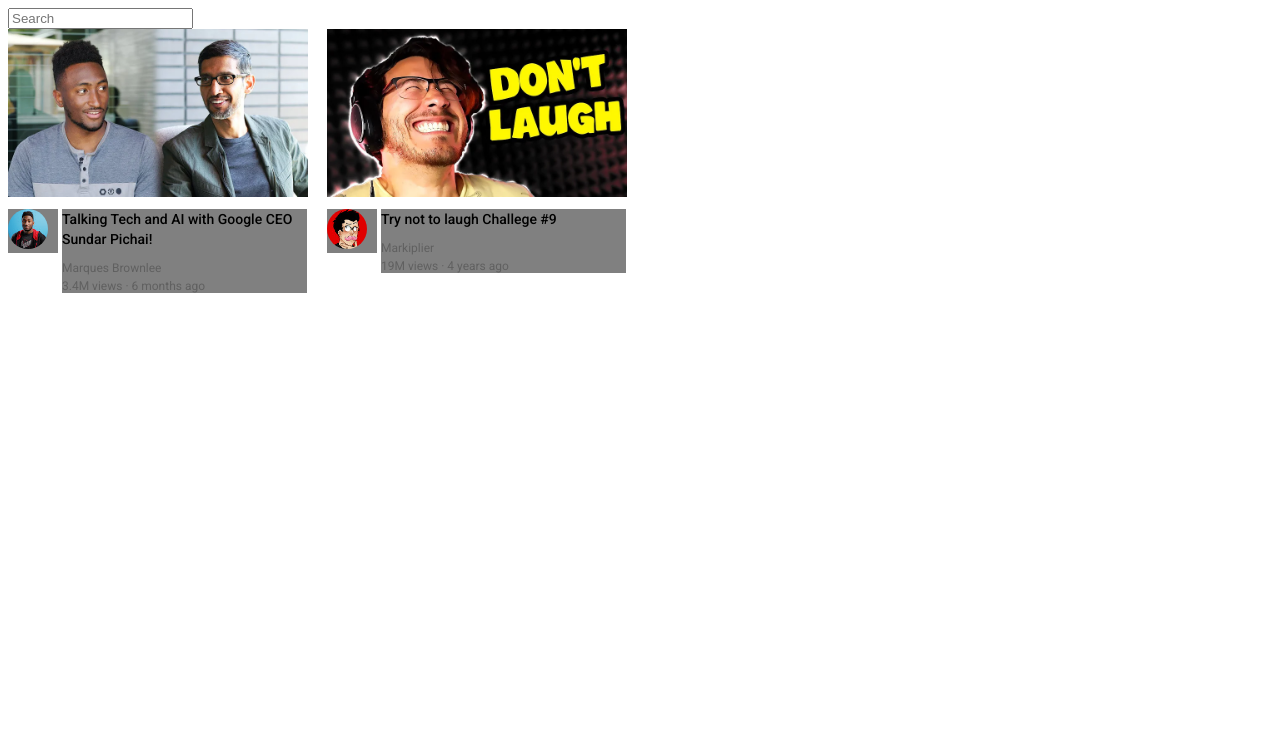
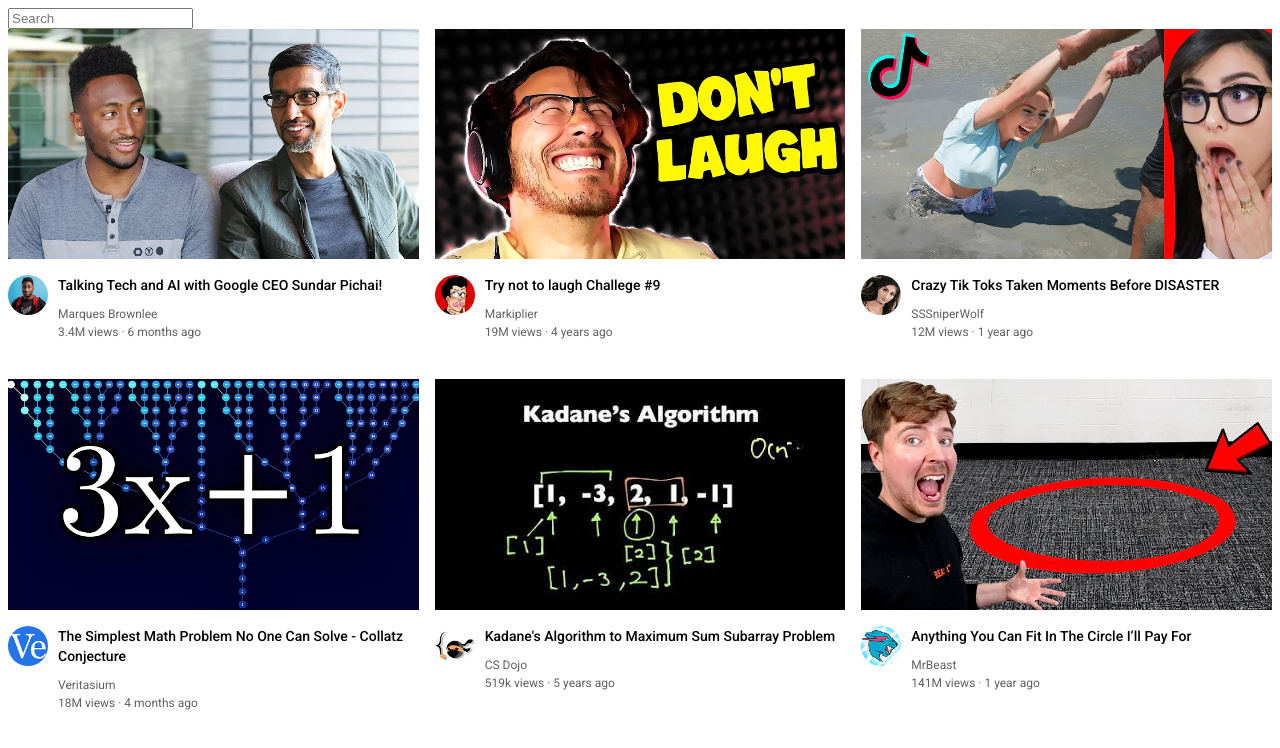
Before and after one commit to SantiagoMotato/masterpractice, a plain HTML site: page youtube.html in a window 1280 px wide. Drawn offline with Linux system fonts and the light colour scheme.

Commit message:
Master Practice Upload

```diff
--- a/css/youtube.css
+++ b/css/youtube.css
@@ -1,11 +1,10 @@
 p{
-    font-family: Roboto, arial;  /* This syntax with a comma is called a "font stack", where it sets up a back-up font, in case the "Roboto" font fails to load from Google, then it will fall back to a back-up font which is the "Arial" font. */
+   font-family: Roboto, arial;  /* This syntax with a comma is called a "font stack", where it sets up a back-up font, in case the "Roboto" font fails to load from Google, then it will fall back to a back-up font which is the "Arial" font. */
     margin-top: 0;
     margin-bottom: 0;
 }
 .thumbnail-1{
-    width: 300px;
-    display: block;
+    width: 100%;
 }
 .search-bar{
     display: block;
@@ -20,22 +19,9 @@ p{
 /* Lesson 9
 div Element = division = just a box.  By default, the div is a block element */
 
-.video-preview{
-    display: inline-block;
-    width: 300px;
-    vertical-align: top;  /* This code is used to align elements on the same line where they are on */
-    margin-right: 15px;
-}
-.channel-picture{
-    display: inline-block;
-    width: 50px;    /*  it shares the same "width" as for the "profile-picture" does too, because the "channel-picture" container has a width of 50px, so the "profile-picture" has to have the same dimesions, so the image can fit in properly  */
-    vertical-align: top;
-    background-color: gray;
-}
-.video-info{
-    display: inline-block;
-    width: 245px;
-    background-color: gray;
+.video-info-grid{
+    display: grid;
+    grid-template-columns: 50px 1fr;
 }
 .profile-picture{
     width: 40px;    /*  "width: 100%;" This is a better way to give a " width" to the image instead of "width:50px", because the image will take up the entire space of its container.
@@ -52,3 +38,9 @@ div Element = division = just a box.  By default, the div is a block element */
 .video-author{
     margin-bottom: 4px;
 }
+.video-grid{
+    display: grid;
+    grid-template-columns: 1fr 1fr 1fr;
+    column-gap: 16px;
+    row-gap: 40px;
+}
--- a/youtube.html
+++ b/youtube.html
@@ -9,17 +9,20 @@
     <link rel="preconnect" href="https://fonts.googleapis.com">
     <link rel="preconnect" href="https://fonts.gstatic.com" crossorigin>
     <link href="https://fonts.googleapis.com/css2?family=Dancing+Script:wght@700&family=Press+Start+2P&family=Roboto:wght@400;500;700&display=swap" rel="stylesheet">
+    <link rel="icon" href="icon_titles/free-youtube-logo-icon-2431-thumb.png">
 </head>
 <body>
 
     <input class="search-bar" type="text" placeholder="Search">
+
+    <div class="video-grid">
 
         <div class="video-preview">
             <div class="thumbnail-row">
                 <img class="thumbnail-1" src="thumbnails/thumbnail-1.webp" alt="">
             </div>
 
-        <div>
+            <div class="video-info-grid">
                 <!-- The "channel-picture" and "video-info" div are the Horizontal Layout -->
                 <div class="channel-picture">      <!-- This is Horizontal Layout (inline/block elements) -->
                     <img class="profile-picture" src="channel-picture/channel-1.jpeg">
@@ -29,7 +32,6 @@
                     <p class="video-author">Marques Brownlee</p>
                     <p class="video-stats">3.4M views &#183; 6 months ago</p>
                 </div>
-
             </div>
         </div>
 
@@ -39,6 +41,7 @@
                 <img class="thumbnail-1" src="thumbnails/thumbnail-2.webp" alt="">
             </div>
 
+            <div class="video-info-grid">
                 <div class="channel-picture">
                     <img class="profile-picture" src="channel-picture/channel-2.jpeg">
                 </div>
@@ -48,6 +51,81 @@
                     <p class="video-stats">19M views &#183; 4 years ago</p>
                 </div>
             </div>
+        </div>
+
+        <div class="video-preview">
+            <div class="thumbnail-row">
+                <img class="thumbnail-1" src="thumbnails/thumbnail-3.webp" alt="">
+            </div>
+
+            <div class="video-info-grid">
+                <!-- The "channel-picture" and "video-info" div are the Horizontal Layout -->
+                <div class="channel-picture">      <!-- This is Horizontal Layout (inline/block elements) -->
+                    <img class="profile-picture" src="channel-picture/channel-3.jpeg">
+                </div>
+                <div class="video-info">      <!-- This is Horizontal Layout (inline/block elements) -->
+                    <p class="video-title">Crazy Tik Toks Taken Moments Before DISASTER</p>
+                    <p class="video-author">SSSniperWolf</p>
+                    <p class="video-stats">12M views &#183; 1 year ago</p>
+                </div>
+
+            </div>
+        </div>
+
+        <div class="video-preview">
+            <div class="thumbnail-row">
+                <img class="thumbnail-1" src="thumbnails/thumbnail-4.webp" alt="">
+            </div>
+
+            <div class="video-info-grid">
+                <div class="channel-picture">
+                    <img class="profile-picture" src="channel-picture/channel-4.jpeg">
+                </div>
+                <div class="video-info">
+                    <p class="video-title">The Simplest Math Problem No One Can Solve - Collatz Conjecture</p>
+                    <p class="video-author">Veritasium</p>
+                    <p class="video-stats">18M views &#183; 4 months ago</p>
+                </div>
+            </div>
+        </div>
+
+        <div class="video-preview">
+            <div class="thumbnail-row">
+                <img class="thumbnail-1" src="thumbnails/thumbnail-5.webp" alt="">
+            </div>
+
+            <div class="video-info-grid">
+                <!-- The "channel-picture" and "video-info" div are the Horizontal Layout -->
+                <div class="channel-picture">      <!-- This is Horizontal Layout (inline/block elements) -->
+                    <img class="profile-picture" src="channel-picture/channel-5.jpeg">
+                </div>
+                <div class="video-info">      <!-- This is Horizontal Layout (inline/block elements) -->
+                    <p class="video-title">Kadane's Algorithm to Maximum Sum Subarray Problem</p>
+                    <p class="video-author">CS Dojo</p>
+                    <p class="video-stats">519k views &#183; 5 years ago</p>
+                </div>
+
+            </div>
+        </div>
+
+        <div class="video-preview">
+            <div class="thumbnail-row">
+                <img class="thumbnail-1" src="thumbnails/thumbnail-6.webp" alt="">
+            </div>
+
+            <div class="video-info-grid">
+                <div class="channel-picture">
+                    <img class="profile-picture" src="channel-picture/channel-6.jpeg">
+                </div>
+                <div class="video-info">
+                    <p class="video-title">Anything You Can Fit In The Circle I’ll Pay For</p>
+                    <p class="video-author">MrBeast</p>
+                    <p class="video-stats">141M views &#183; 1 year ago</p>
+                </div>
+            </div>
+        </div>
+
+    </div>
 
 </body>
 </html>
```
Also changed, not shown: grid.html (+42 -3 lines), channel-picture/channel-3.jpeg (added), channel-picture/channel-4.jpeg (added), channel-picture/channel-5.jpeg (added), channel-picture/channel-6.jpeg (added), icon_titles/free-youtube-logo-icon-2431-thumb.png (added), thumbnails/thumbnail-3.webp (added), thumbnails/thumbnail-4.webp (added), thumbnails/thumbnail-5.webp (added), thumbnails/thumbnail-6.webp (added). Lines whose indentation alone changed are shown as unchanged.
